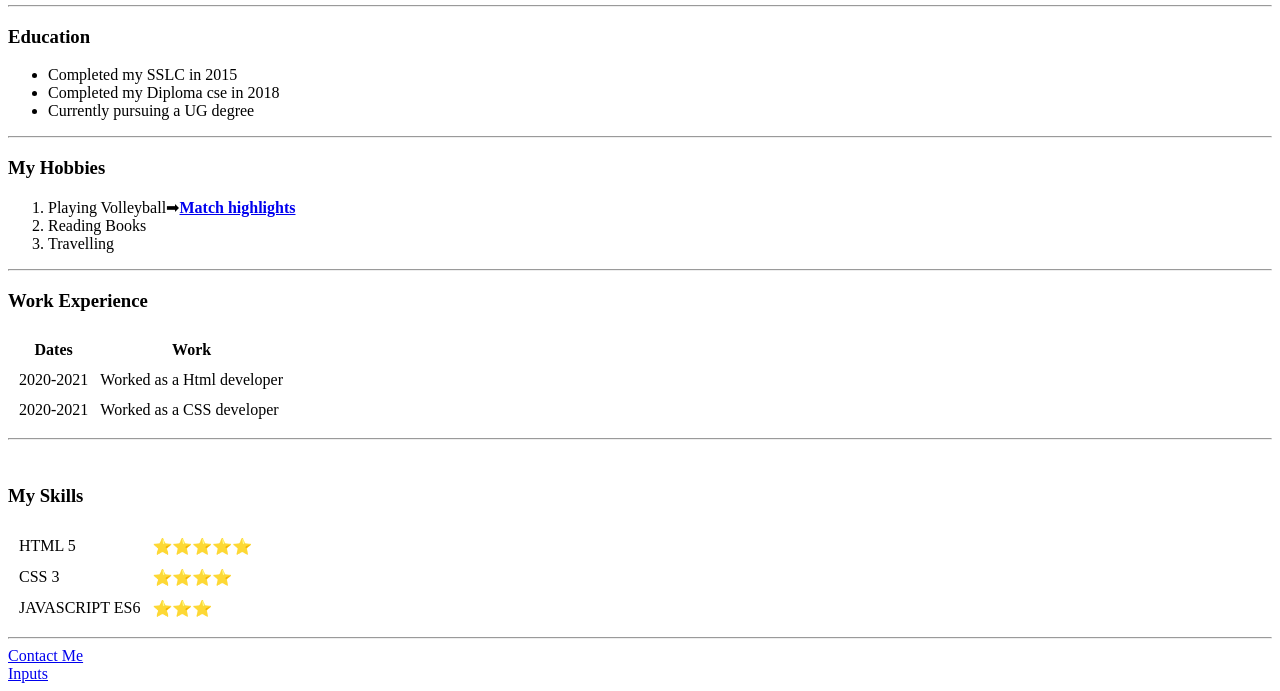
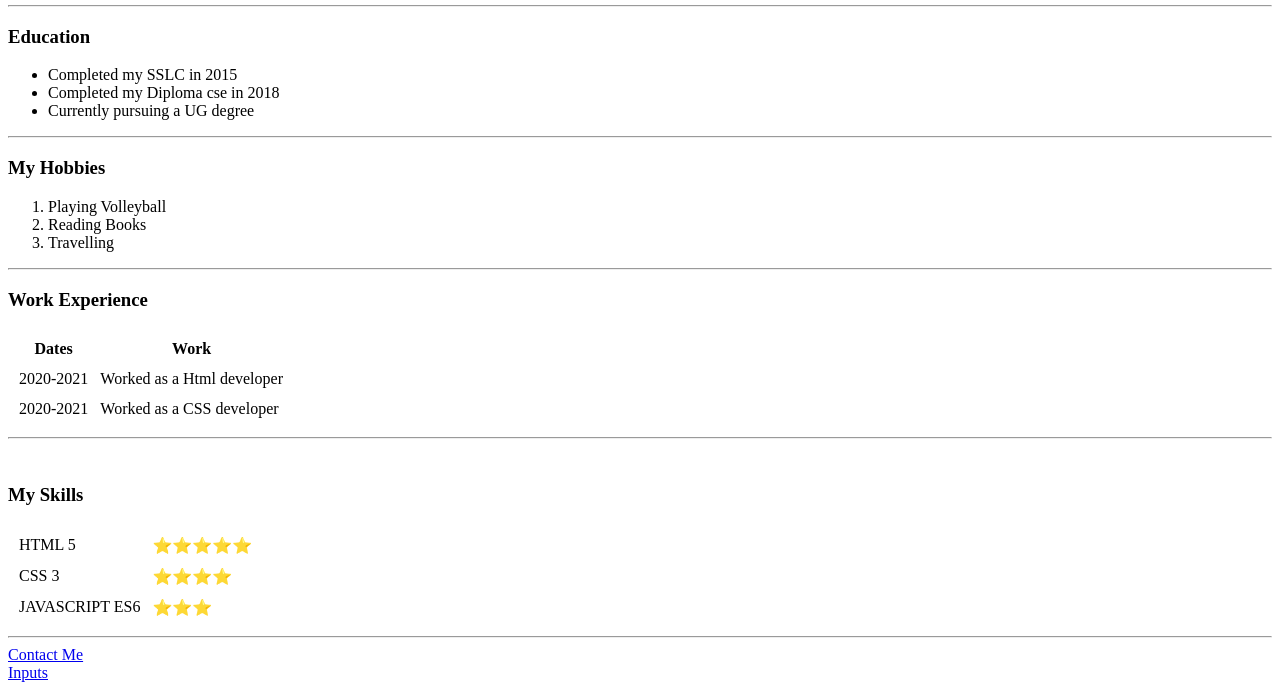
Before and after one commit to ganeshgk-web/cv, a plain HTML site: page index.html in a window 1280 px wide. Shown: the part 207-898 px from the top of the page. Drawn offline with Linux system fonts and the light colour scheme.

Commit message:
A link removed in line 30

```diff
--- a/index.html
+++ b/index.html
@@ -27,7 +27,7 @@
   <hr>
   <h3>My Hobbies</h3>
   <ol>
-    <li>Playing Volleyball➡<a href="https://www.youtube.com/watch?v=hK5VnNVbwNQ" target="_blank"><strong>Match highlights</strong></a></li>
+    <li>Playing Volleyball</li>
     <li>Reading Books</li>
     <li>Travelling</li>
   </ol>
```
